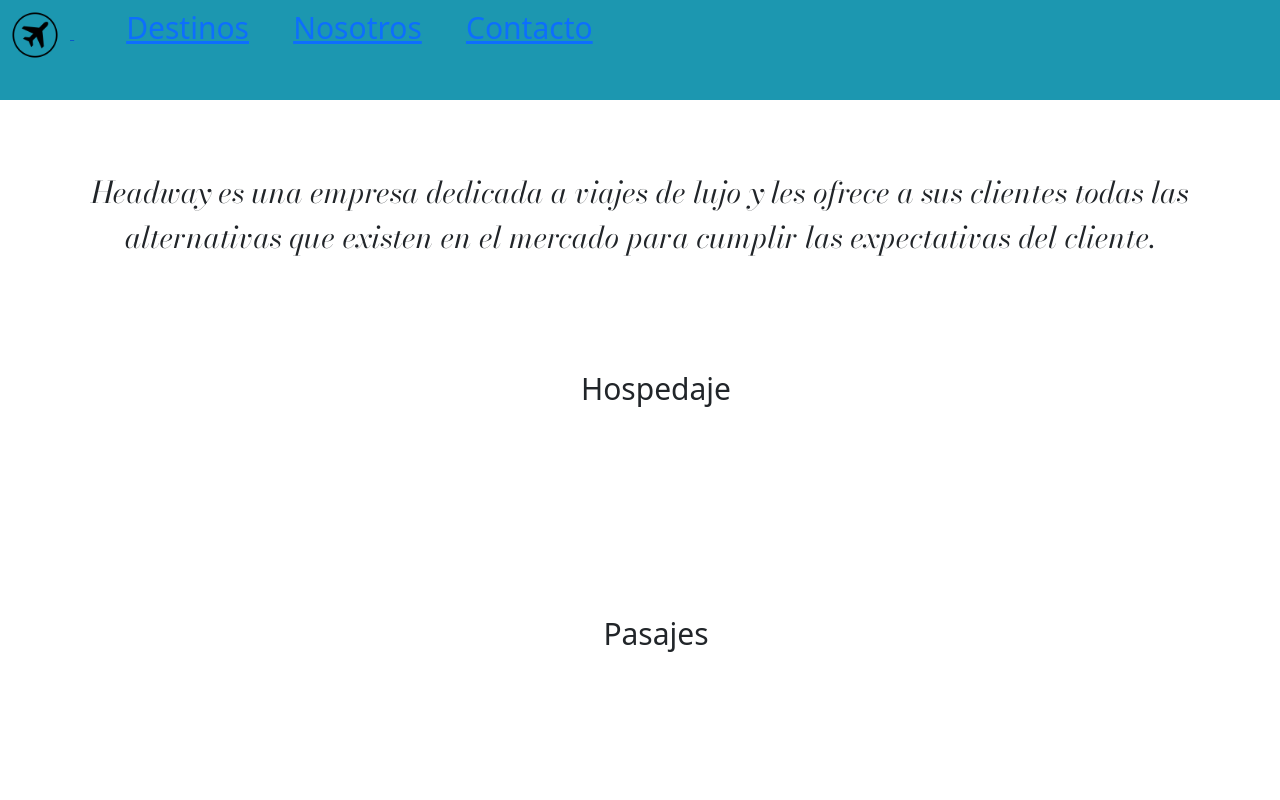
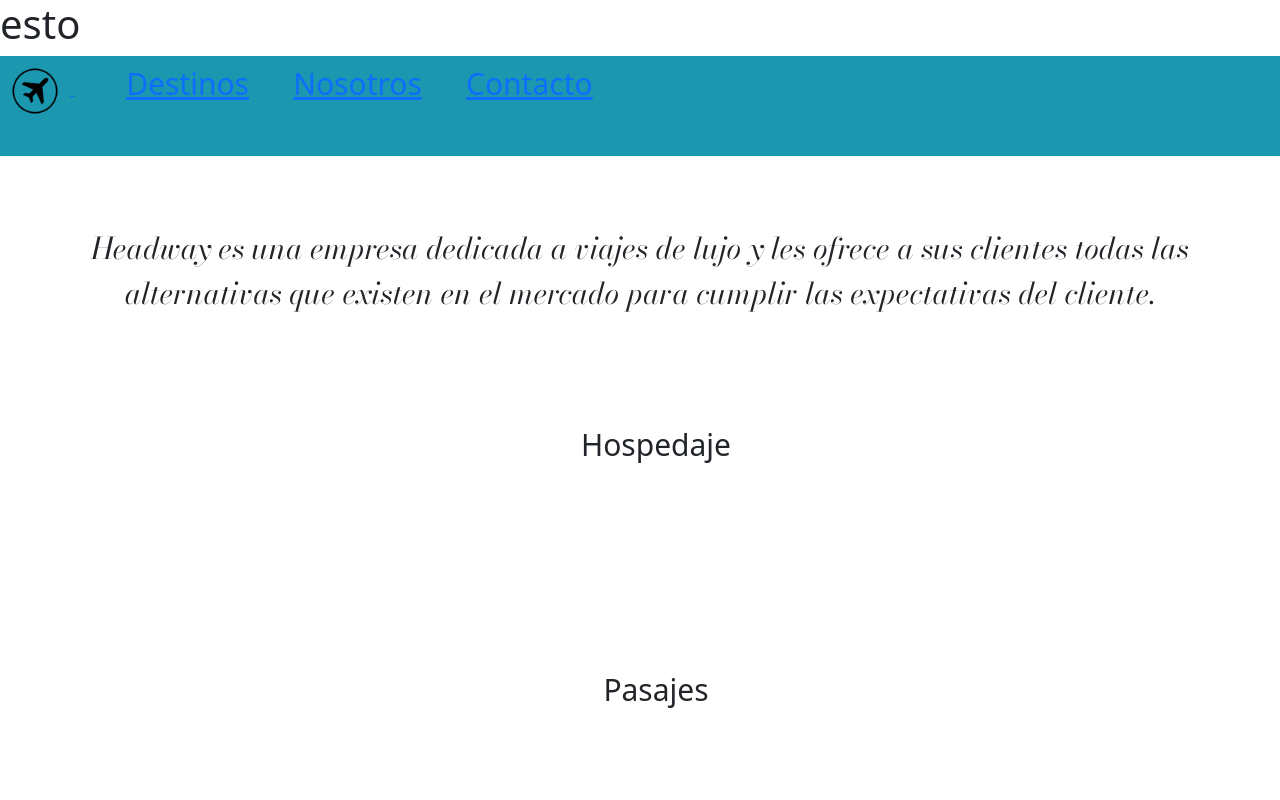
Before and after one commit to manuelgarcia2005/mi_proyecto_coderhouse, a plain HTML site: page index.html in a window 1280 px wide. Shown: the top 800 px of the page. Drawn offline with nearby package versions, Linux system fonts and the light colour scheme.

Commit message:
subtitulo agragado: esto

```diff
--- a/index.html
+++ b/index.html
@@ -13,6 +13,7 @@
 </head>
 <body>
 <header>
+  <h1>esto</h1>
   <nav id="nav">
     <a href="index.html">
       <img class="imagen-logo" src= "imagenes/c60c97eba10a56280114b19063d04655-icono-redondo-del-aeropuerto-de-avion.png" width="50px"/>
```
